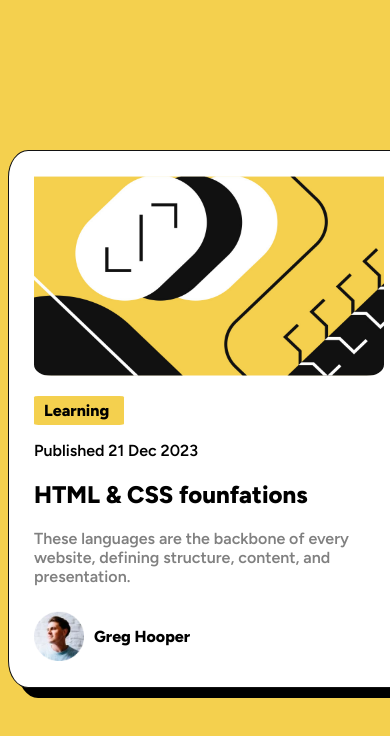
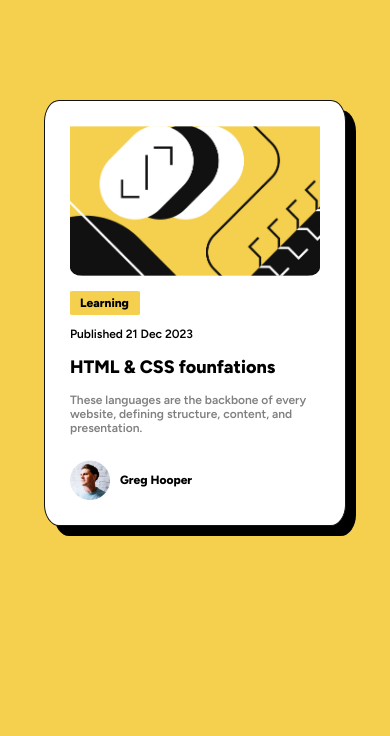
Before and after one commit to D-Salkovic/Blog-preview-card, a plain HTML site: page index.html in a window 390 px wide. Drawn offline with Linux system fonts and the light colour scheme.

Commit message:
finisg mobile version

```diff
--- a/assets/styles/style.css
+++ b/assets/styles/style.css
@@ -11,7 +11,7 @@
     --font-family: 'Figtree', sans-serif;
 
     /* Font size */
-    --font-size: 16px;
+    --font-size: 12px;
 
     /* Font weight */
     --normal: 600;
@@ -44,8 +44,8 @@ body {
     background-color: var(--white);
     border: 1px solid var(--black);
     border-radius: 5%;
-    width: 400px;
-    margin: 150px auto;
+    width: 300px;
+    margin: 100px auto;
     box-shadow: 10px 10px;
 }
 
@@ -56,23 +56,24 @@ p, img, h2 {
 .banner {
     border-radius: 5%;
     padding-top: 25px;
-    width: 350px;
-    height: 200px;
+    width: 250px;
+    height: 150px;
 }
 
 .button {
     padding: 5px 10px;
-    margin-right: 285px;
+    margin-right: 205px;
     border-radius: 5%;
 }
 
 img {
-    width: 50px;
-    height: 50px;
+    width: 40px;
+    height: 40px;
 }
 
 .author {
     display: flex;
+    align-items: center;
     margin: 25px 0;
 }
 
@@ -80,11 +81,39 @@ img {
     margin-left: 10px;
 }
 
-.container:hover {
+.container:hover, .container:focus {
     box-shadow: 20px 20px;
 }
 
-h2:hover {
+h2:hover, h2:hover {
     color: var(--primary);
     cursor: pointer;
 }
+
+@media (min-width: 1440px) {
+    :root {
+        --font-size: 16px
+    }
+
+    .container {
+        width: 400px;
+    }
+
+    .banner {
+        width: 350px;
+        height: 200px;
+    }
+
+    .button {
+        margin-right: 285px;
+    }
+
+    img {
+        width: 50px;
+        height: 50px;
+    }
+
+    .author p {
+        margin-left: 15px;
+    }
+}
```
